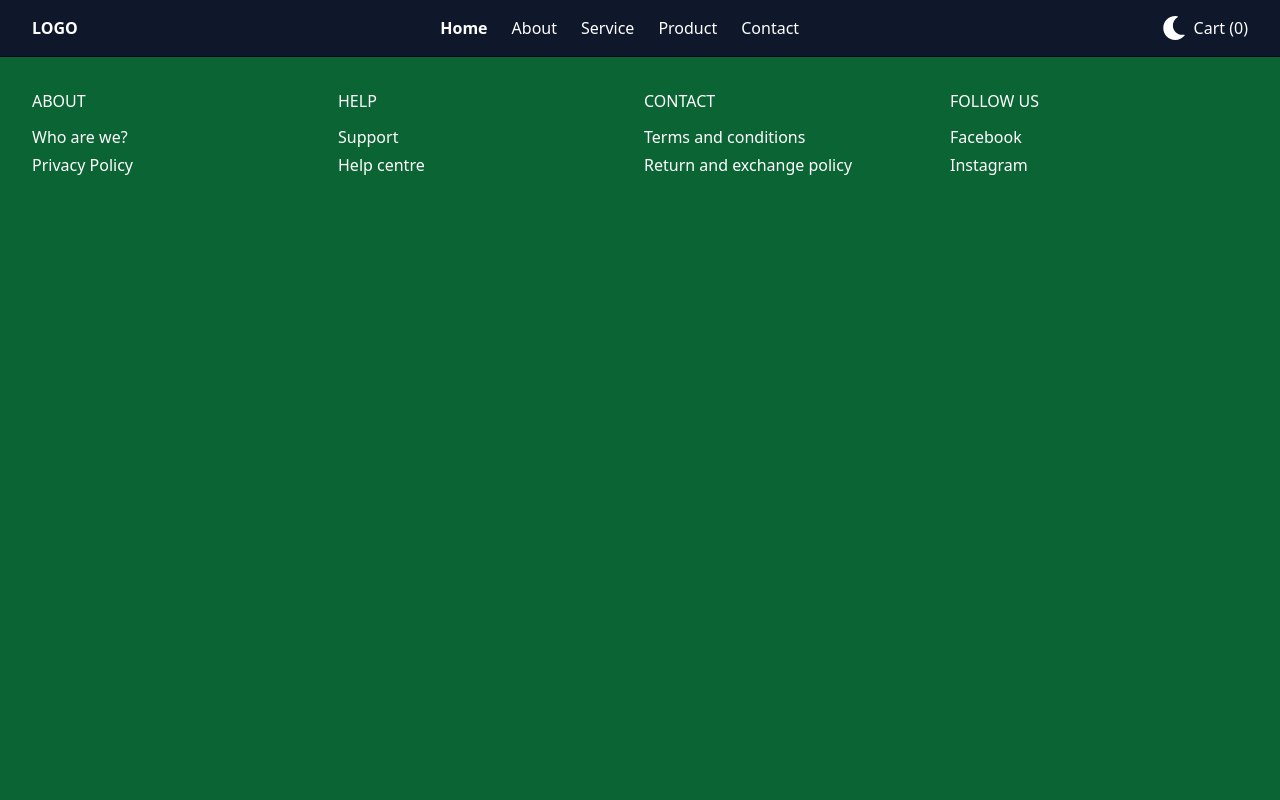
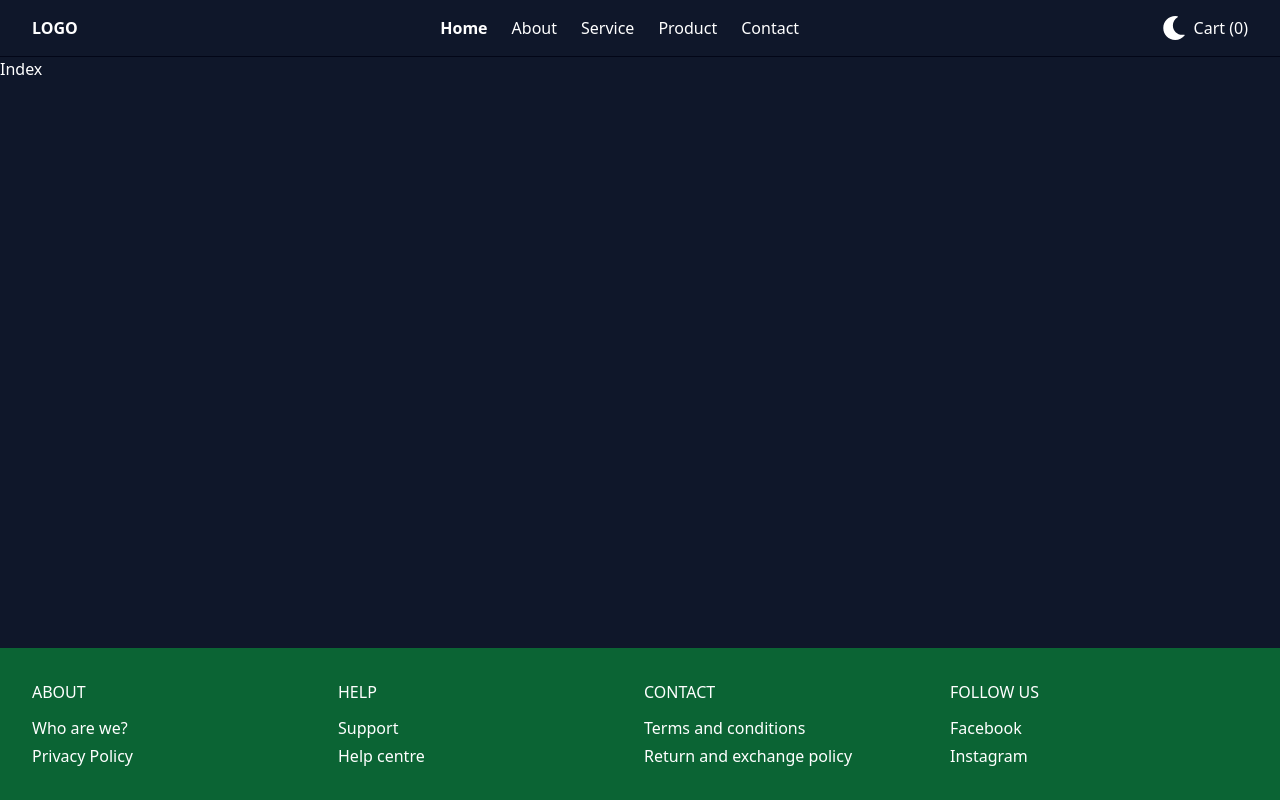
Before and after one commit to AbhinavTuladhar/ecommerce-redux, a React (Vite) app: page /checkout in a window 1280 px wide. Built offline with nearby package versions, Linux system fonts and the light colour scheme; no server answers; what tailwindcss-fluid-type would draw is missing.

Commit message:
feat: add basic checkout page

```diff
--- a/src/Router.tsx
+++ b/src/Router.tsx
@@ -2,6 +2,7 @@ import { Routes, Route, useLocation } from 'react-router-dom'
 import Home from '@/pages/Home'
 import Product from '@/pages/Product'
 import Cart from './pages/Cart'
+import Checkout from '@/pages/Checkout'
 
 const Router = () => {
   const location = useLocation()
@@ -11,6 +12,7 @@ const Router = () => {
       <Route path="" element={<Home />} key="home" />
       <Route path="/product/:id" element={<Product />} key="product" />
       <Route path="/cart" element={<Cart />} key="cart" />
+      <Route path="/checkout" element={<Checkout />} key="checkout" />
     </Routes>
   )
 }
--- a/src/pages/Cart/OrderSummary.tsx
+++ b/src/pages/Cart/OrderSummary.tsx
@@ -3,6 +3,7 @@ import findTotalItems from '@/helpers/findTotalItems'
 import findTotalAmount from '@/helpers/findTotalAmount'
 import { useAppSelector } from '@/hooks/reduxHooks'
 import { CartSelector } from '@/features/cart/cartSlice'
+import { NavLink } from 'react-router-dom'
 
 const OrderSummary = () => {
   const cart = useAppSelector(CartSelector)
@@ -32,9 +33,11 @@ const OrderSummary = () => {
           <span> Total amount </span>
           <span> {`$${(totalPrice + 30).toFixed(2)}`} </span>
         </div>
-        <button className="rounded-lg bg-slate-600 py-2 text-white duration-500 fluid-text-base hover:cursor-pointer hover:bg-slate-500 dark:bg-slate-800 hover:dark:bg-slate-700">
-          Go to checkout
-        </button>
+        <NavLink to="/checkout" className="justify-self-stretch">
+          <button className="w-full rounded-lg bg-slate-600 py-2 text-white duration-500 fluid-text-base hover:cursor-pointer hover:bg-slate-500 dark:bg-slate-800 hover:dark:bg-slate-700">
+            Go to checkout
+          </button>
+        </NavLink>
       </div>
     </section>
   )
--- /dev/null
+++ b/src/pages/Checkout/index.tsx
@@ -0,0 +1,7 @@
+import React from 'react'
+
+const Index = () => {
+  return <div>Index</div>
+}
+
+export default Index
```
